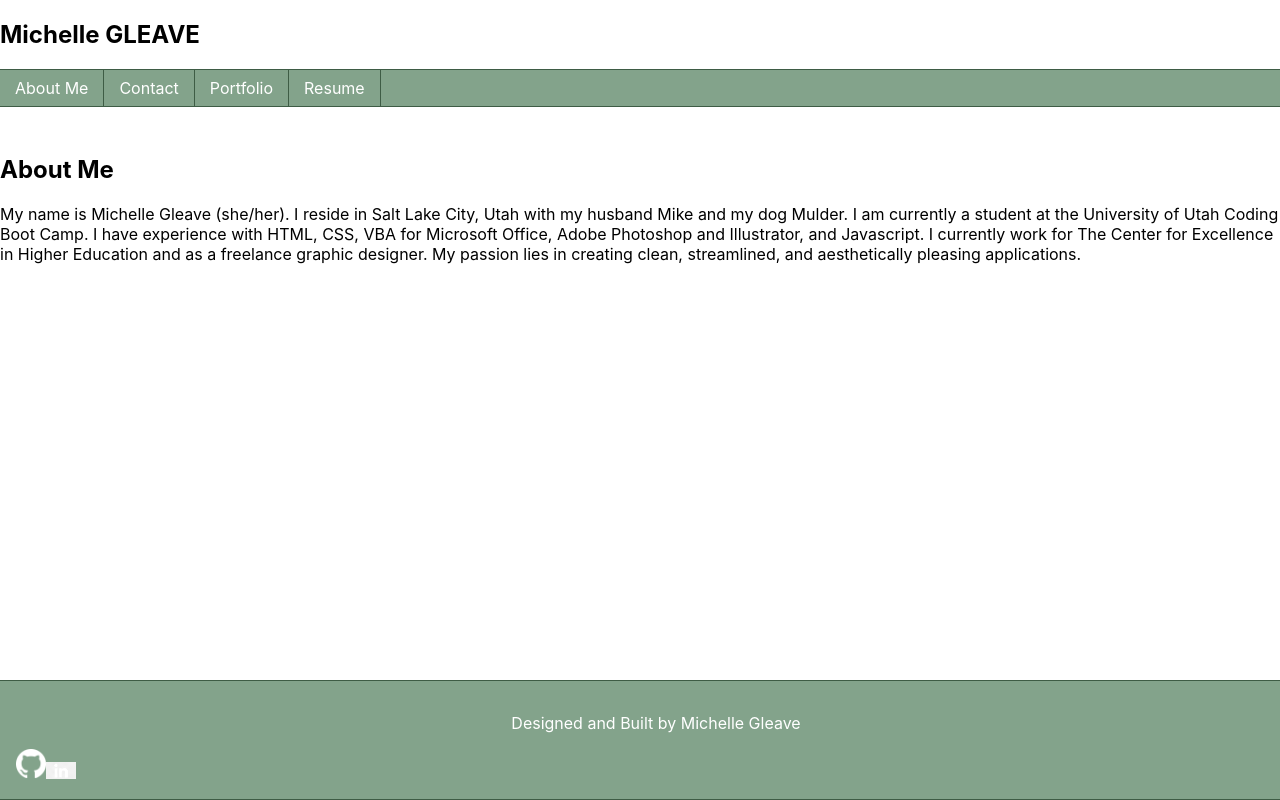
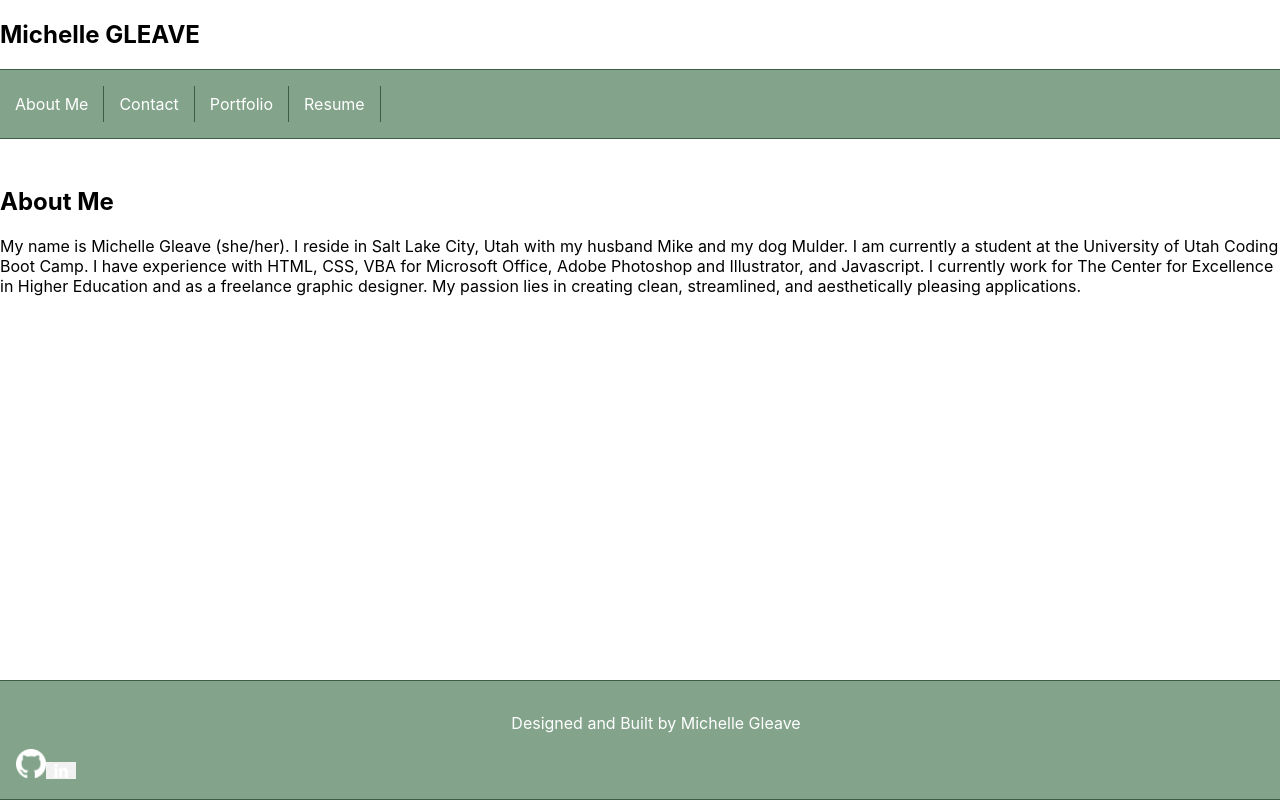
Before and after one commit to mmgleave/mmgleave-portfolio-v2, a React (Create React App) app: page / in a window 1280 px wide. Built offline with nearby package versions, Linux system fonts and the light colour scheme.

Commit message:
nav clicks

```diff
--- a/src/App.css
+++ b/src/App.css
@@ -64,7 +64,7 @@
   float: left;
 }
 
-#nav li a {
+#nav li p {
   display: block;
   padding: 8px 15px;
   text-decoration: none;
--- a/src/App.js
+++ b/src/App.js
@@ -14,9 +14,9 @@ function App() {
   const [projects] = useState([
     {
       image: '',
-      title: '',
+      title: 'Med Planner',
       link: '',
-      repo: ''
+      repo: 'https://github.com/mmgleave/med-planner'
     },
     {
       image: '',
@@ -68,11 +68,11 @@ function App() {
         setResumeSelected={setResumeSelected}
       ></Nav>
       <main>
-        {resumeSelected ? (<Resume></Resume>)
+        {portfolioSelected ? (<Portfolio project={projects}></Portfolio>)
           : contactSelected ? (<ContactForm></ContactForm>)
-            : portfolioSelected ? (<Portfolio></Portfolio>)
-              : (<About></About>)
-        }
+          : resumeSelected ? (<Resume></Resume>)
+          : <About></About>}
+
         <Footer></Footer>
       </main>
     </div>
--- a/src/components/Nav/index.js
+++ b/src/components/Nav/index.js
@@ -1,6 +1,17 @@
 import React from 'react';
 
-function Nav() {
+function Nav(props) {
+    const {
+        aboutSelected,
+        setAboutSelected,
+        contactSelected,
+        setContactSelected,
+        portfolioSelected,
+        setPortfolioSelected,
+        resumeSelected,
+        setResumeSelected
+    } = props;
+
     return (
         <header>
             <h2>
@@ -10,25 +21,54 @@ function Nav() {
             </h2>
             <nav>
                 <ul id="nav">
-                    <li>
-                        <a href="/">
-                            About Me
-                        </a>
+                    <li className={`${aboutSelected && 'navActive'}`}>
+                        <p
+                            onClick={() => {
+                                setAboutSelected(true);
+                                setContactSelected(false);
+                                setPortfolioSelected(false);
+                                setResumeSelected(false);
+                                console.log('about clicked')
+                            }}
+
+                            >About Me
+                        </p>
                     </li>
-                    <li>
-                        <a href="/">
-                            Contact
-                        </a>
+                    <li className={`${contactSelected && 'navActive'}`}>
+                        <p
+                            onClick={() => {
+                                setAboutSelected(false);
+                                setContactSelected(true);
+                                setPortfolioSelected(false);
+                                setResumeSelected(false);
+                            }}
+
+                            >Contact
+                        </p>
                     </li>
-                    <li>
-                        <a href="/">
-                            Portfolio
-                        </a>
+                    <li className={`${portfolioSelected && 'navActive'}`}>
+                        <p
+                            onClick={() => {
+                                setAboutSelected(false);
+                                setContactSelected(false);
+                                setPortfolioSelected(true);
+                                setResumeSelected(false);
+                            }}
+
+                            >Portfolio
+                        </p>
                     </li>
-                    <li>
-                        <a href="/">
-                            Resume
-                        </a>
+                    <li className={`${resumeSelected && 'navActive'}`}>
+                        <p
+                            onClick={() => {
+                                setAboutSelected(false);
+                                setContactSelected(false);
+                                setPortfolioSelected(false);
+                                setResumeSelected(true);
+                            }}
+
+                            >Resume
+                        </p>
                     </li>
                 </ul>
             </nav>
```
Also changed, not shown: src/components/Portfolio/index.js (line endings or trailing spaces).
